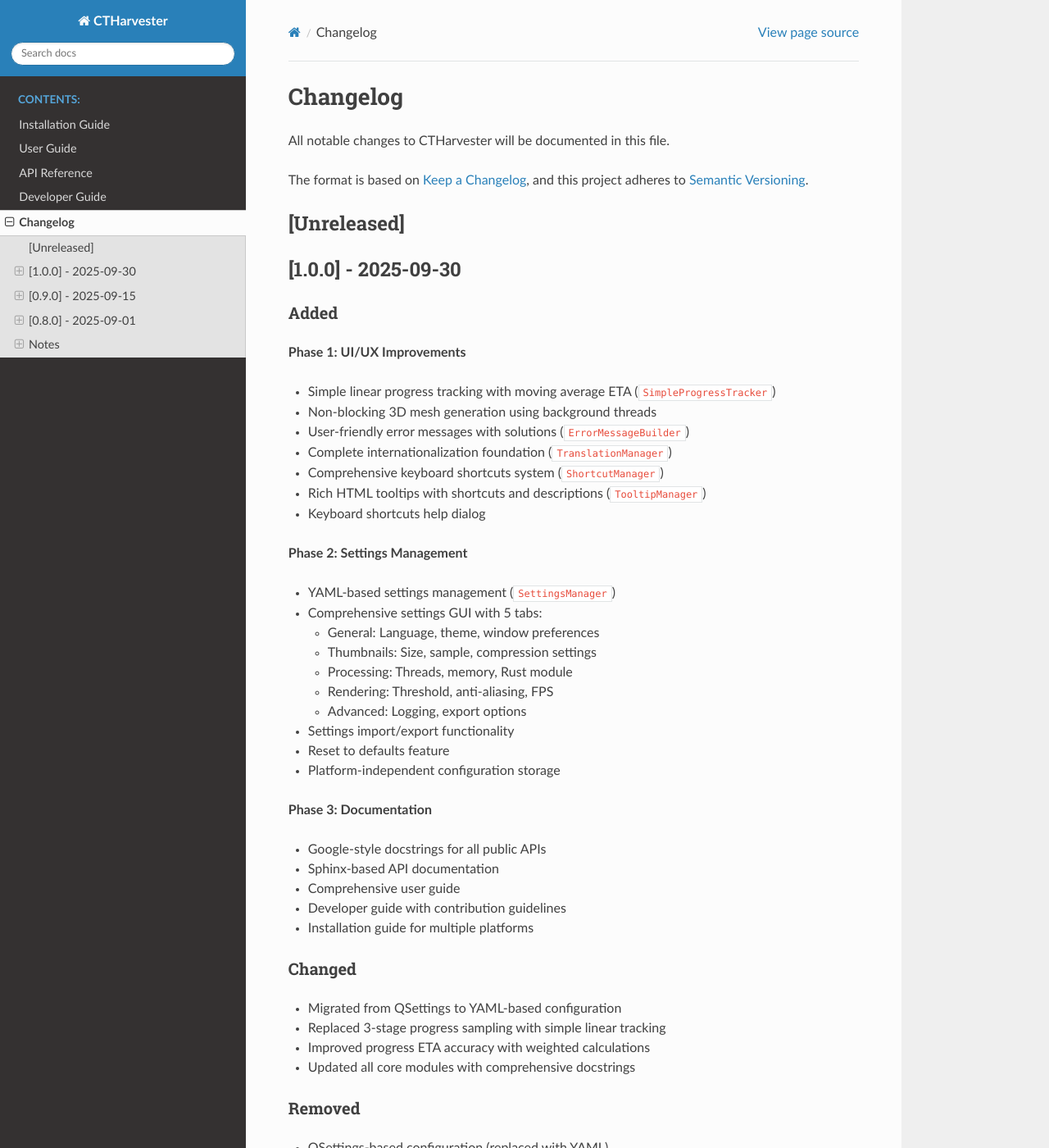
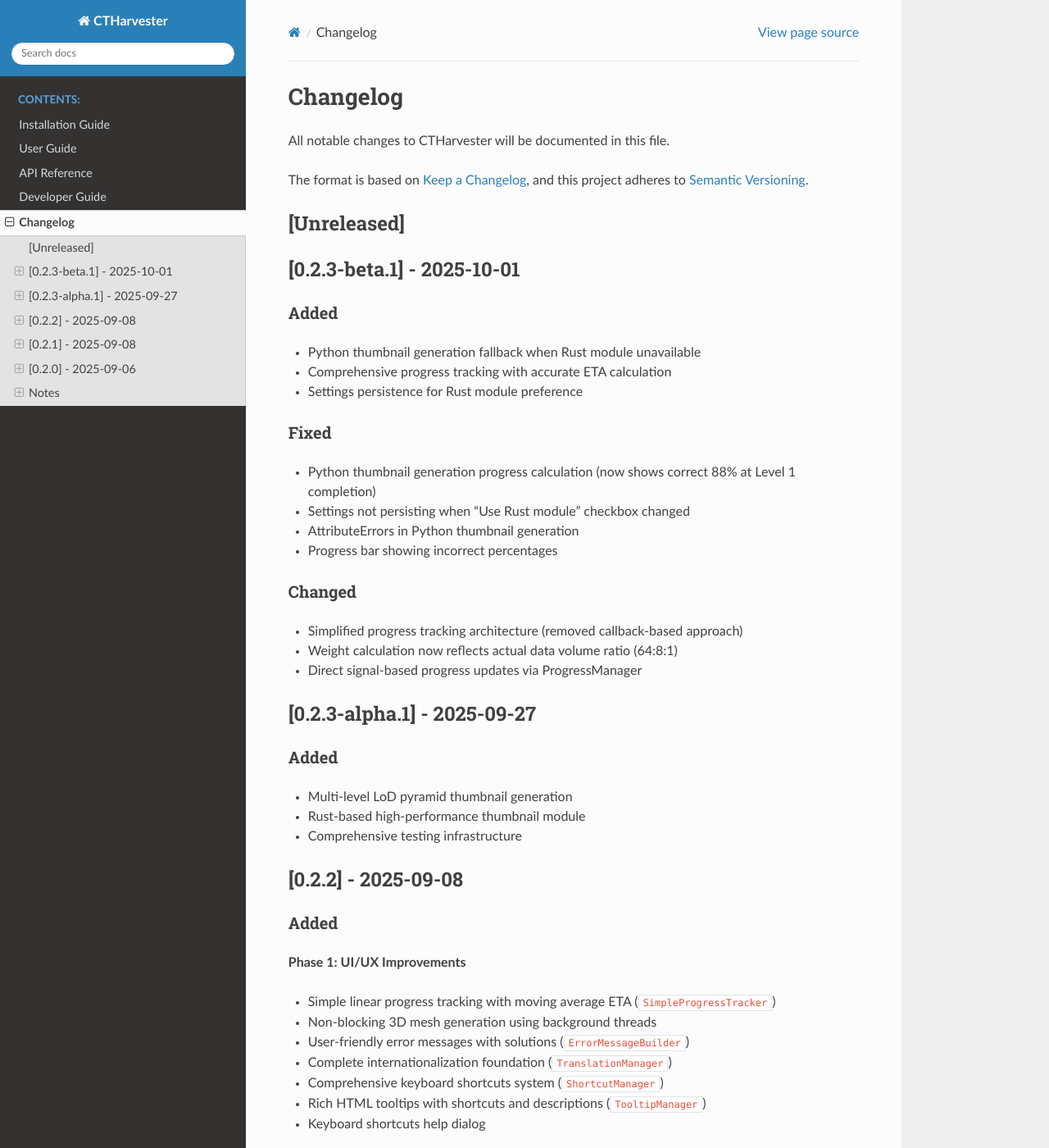
Before and after one commit to jikhanjung/CTHarvester, a Sphinx documentation site: the page built from docs/changelog.rst, in a window 1280 px wide and 1400 px high. Shown: the whole window at 82% size. Built offline with Sphinx 7.4.7 and the Read the Docs theme 3.1.0, drawn with Linux system fonts in a browser that asks for light colours; some of the changed text lies outside the part shown.

Commit message:
docs: Fix incorrect version numbers in Sphinx documentation
Corrected version numbers from fictional 1.0.0/0.9.0 to actual releases:
- 1.0.0 → 0.2.2 (last official release, 2025-09-08)
- 0.9.0 → 0.2.1
- Added 0.2.3-beta.1 (current version, 2025-10-01)
- Added 0.2.3-alpha.1 (2025-09-27)

Updated files:
- docs/changelog.rst: Complete version history with actual dates
- docs/installation.rst: Example output shows v0.2.3-beta.1
- docs/developer_guide.rst: Release example uses v0.3.0

Current version status:
- Latest release: v0.2.2 (2025-09-08)
- Current dev: v0.2.3-beta.1 (unreleased)

🤖 Generated with [Claude Code](https://claude.com/claude-code)

Co-Authored-By: Claude <noreply@anthropic.com>

```diff
--- a/docs/changelog.rst
+++ b/docs/changelog.rst
@@ -9,7 +9,42 @@ and this project adheres to `Semantic Versioning <https://semver.org/>`_.
 [Unreleased]
 ------------
 
-[1.0.0] - 2025-09-30
+[0.2.3-beta.1] - 2025-10-01
+---------------------------
+
+Added
+~~~~~
+
+* Python thumbnail generation fallback when Rust module unavailable
+* Comprehensive progress tracking with accurate ETA calculation
+* Settings persistence for Rust module preference
+
+Fixed
+~~~~~
+
+* Python thumbnail generation progress calculation (now shows correct 88% at Level 1 completion)
+* Settings not persisting when "Use Rust module" checkbox changed
+* AttributeErrors in Python thumbnail generation
+* Progress bar showing incorrect percentages
+
+Changed
+~~~~~~~
+
+* Simplified progress tracking architecture (removed callback-based approach)
+* Weight calculation now reflects actual data volume ratio (64:8:1)
+* Direct signal-based progress updates via ProgressManager
+
+[0.2.3-alpha.1] - 2025-09-27
+-----------------------------
+
+Added
+~~~~~
+
+* Multi-level LoD pyramid thumbnail generation
+* Rust-based high-performance thumbnail module
+* Comprehensive testing infrastructure
+
+[0.2.2] - 2025-09-08
 --------------------
 
 Added
@@ -85,7 +120,7 @@ Performance
 * Optimized progress tracking with moving averages
 * Non-blocking UI operations
 
-[0.9.0] - 2025-09-15
+[0.2.1] - 2025-09-08
 --------------------
 
 Added
@@ -97,7 +132,7 @@ Added
 * 3D visualization with Marching Cubes
 * Image stack cropping and export
 
-[0.8.0] - 2025-09-01
+[0.2.0] - 2025-09-06
 --------------------
 
 Added
--- a/docs/developer_guide.rst
+++ b/docs/developer_guide.rst
@@ -477,8 +477,8 @@ Release Process
 
    .. code-block:: bash
 
-      git tag -a v1.0.0 -m "Release v1.0.0"
-      git push origin v1.0.0
+      git tag -a v0.3.0 -m "Release v0.3.0"
+      git push origin v0.3.0
 
 4. **Build Artifacts:**
 
--- a/docs/installation.rst
+++ b/docs/installation.rst
@@ -106,7 +106,7 @@ You should see output like:
 
 .. code-block:: text
 
-   CTHarvester v1.0.0
+   CTHarvester v0.2.3-beta.1
 
 Troubleshooting
 ---------------
```
